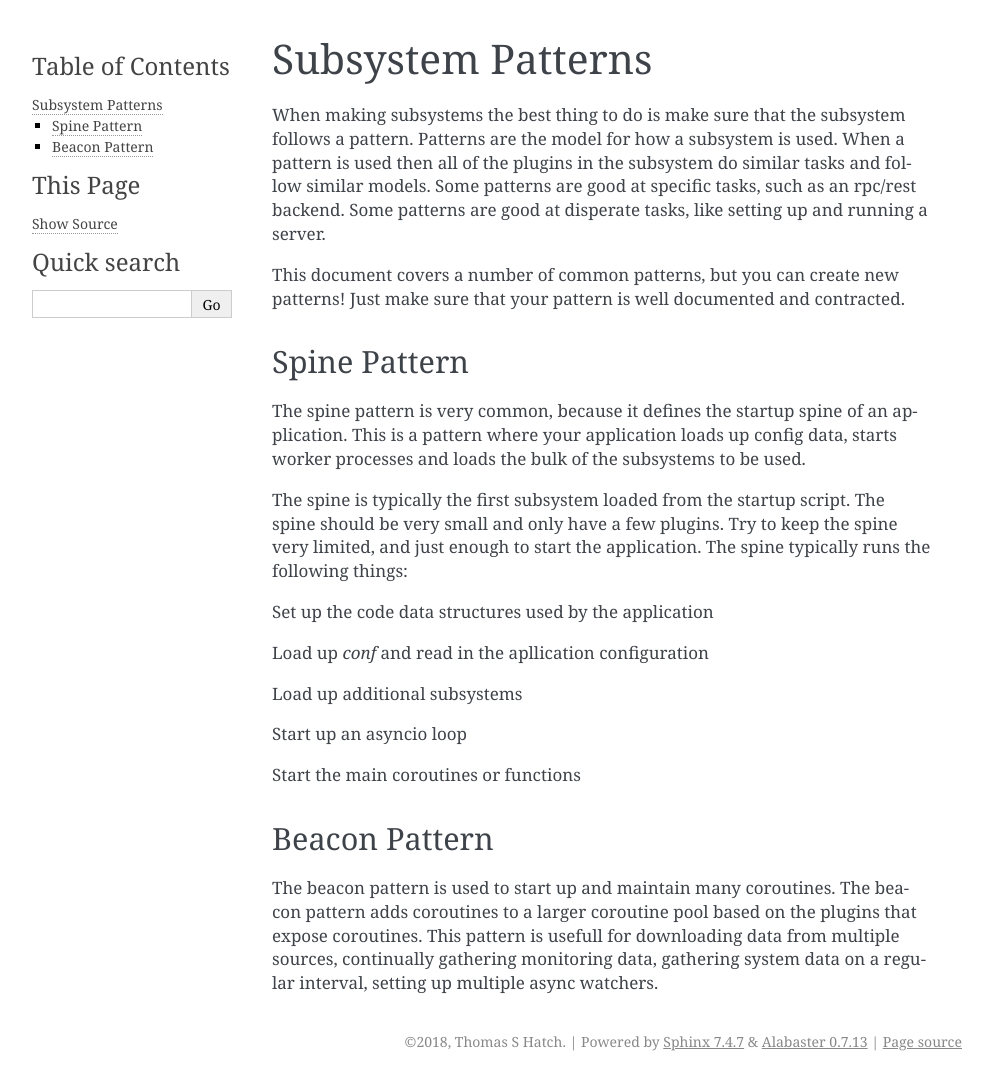
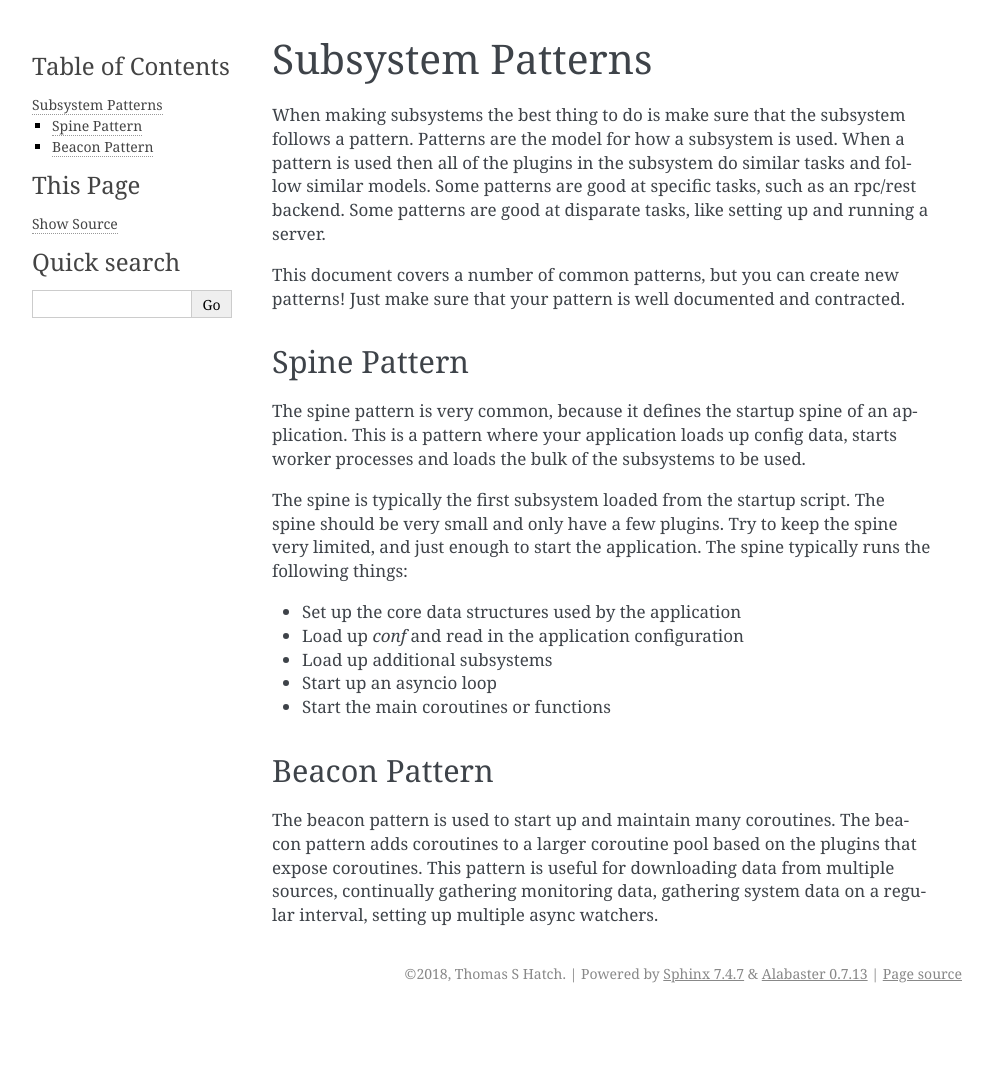
Before and after one commit to vmware-archive/pop, a Sphinx documentation site: the page built from doc/source/topics/sub_patterns.rst, in a window 1280 px wide. Shown: the whole page, without its empty margins (148-1141 px from the left). Built offline with Sphinx 7.4.7, drawn with Linux system fonts in a browser that asks for light colours; after the commit the page ends 1013 px from its top, so only the background shows below that.

Commit message:
fix typos & grammar

```diff
--- a/doc/source/topics/proc.rst
+++ b/doc/source/topics/proc.rst
@@ -6,7 +6,7 @@ The proc system is unlike other process management systems. It is inspired by
 the process systems found in Julia and allows for functions to be completly
 farmed out to async executions. The proc processes are not forked but are
 fresh python executions. These new processes will execute many async python
-functions simultaniously.
+functions simultaneously.
 
 When sending a fresh command into a proc process just send in the pop reference
 and the kwargs, then the function will be started up and the return will be
@@ -55,12 +55,13 @@ passed to the called function.
 Generators
 ==========
 
-Generators and async geenrators are also supported, but you need to call a differet
+Generators and async genrators are also supported, but you need to call a different
 function with `proc.run` to return a generator. The function to call is `proc.run.gen`.
 
 Calling this function will always return an async generator, even if the function
 called in the proc process is a classic generator, so remember to `async for`, not
 just `for`:
+
 .. code-block:: python
 
     async for ind in hub.proc.run.gen('Workers', 'act.test.iterate'):
--- a/doc/source/topics/story.rst
+++ b/doc/source/topics/story.rst
@@ -4,7 +4,7 @@ Origins of POP
 
 I (Thomas Hatch) am the creator of a major systems management platform called Salt and
 the founder and CTO of SaltStack. As I developed Salt I found that a plugin approach
-suited out needs so well that I became incresingly enamored with plugins.
+suited out needs so well that I became increasingly enamored with plugins.
 
 Salt was originally developed with and for plugins, but only in isolated areas. But
 over time I added more and more plugin subsystems. As things moved forward I discovered
@@ -19,12 +19,12 @@ became an issue.
 In response to this I started to develop the POP concept. I did not have a lot of spare
 time, so it took me a few years, but I was able to find elegant solutions to many
 of these problems. Over time I became tied to the idea of POP. Over and over again I found
-myslef rapidly developing software platforms using POP as an amazing shortcut.
+myself rapidly developing software platforms using POP as an amazing shortcut.
 
 Subsequently I was able to find shortcomings in my designs and I repeatedly rewrote
 the POP platform. The platform you now see is actually the fifth iteration and something
 that I feel is finally ready to be shared with the world.
 
-I hope that this iteration will allow people to make the most of the POP pardigmn and
+I hope that this iteration will allow people to make the most of the POP paradigm and
 to be able to help fill out how to use POP to solve more software engineering problems
 that we face today, given the moden way in which software is developed.
--- a/doc/source/topics/sub_patterns.rst
+++ b/doc/source/topics/sub_patterns.rst
@@ -5,7 +5,7 @@ Subsystem Patterns
 When making subsystems the best thing to do is make sure that the subsystem follows a pattern.
 Patterns are the model for how a subsystem is used. When a pattern is used then all of the plugins
 in the subsystem do similar tasks and follow similar models. Some patterns are good at specific
-tasks, such as an rpc/rest backend. Some patterns are good at disperate tasks, like setting up
+tasks, such as an rpc/rest backend. Some patterns are good at disparate tasks, like setting up
 and running a server.
 
 This document covers a number of common patterns, but you can create new patterns! Just make
@@ -22,20 +22,16 @@ The spine is typically the first subsystem loaded from the startup script. The s
 be very small and only have a few plugins. Try to keep the spine very limited, and just
 enough to start the application. The spine typically runs the following things:
 
-Set up the code data structures used by the application
-
-Load up `conf` and read in the apllication configuration
-
-Load up additional subsystems
-
-Start up an asyncio loop
-
-Start the main coroutines or functions
+* Set up the core data structures used by the application
+* Load up `conf` and read in the application configuration
+* Load up additional subsystems
+* Start up an asyncio loop
+* Start the main coroutines or functions
 
 Beacon Pattern
 ==============
 
 The beacon pattern is used to start up and maintain many coroutines. The beacon pattern adds
 coroutines to a larger coroutine pool based on the plugins that expose coroutines. This
-pattern is usefull for downloading data from multiple sources, continually gathering monitoring
+pattern is useful for downloading data from multiple sources, continually gathering monitoring
 data, gathering system data on a regular interval, setting up multiple async watchers.
```
